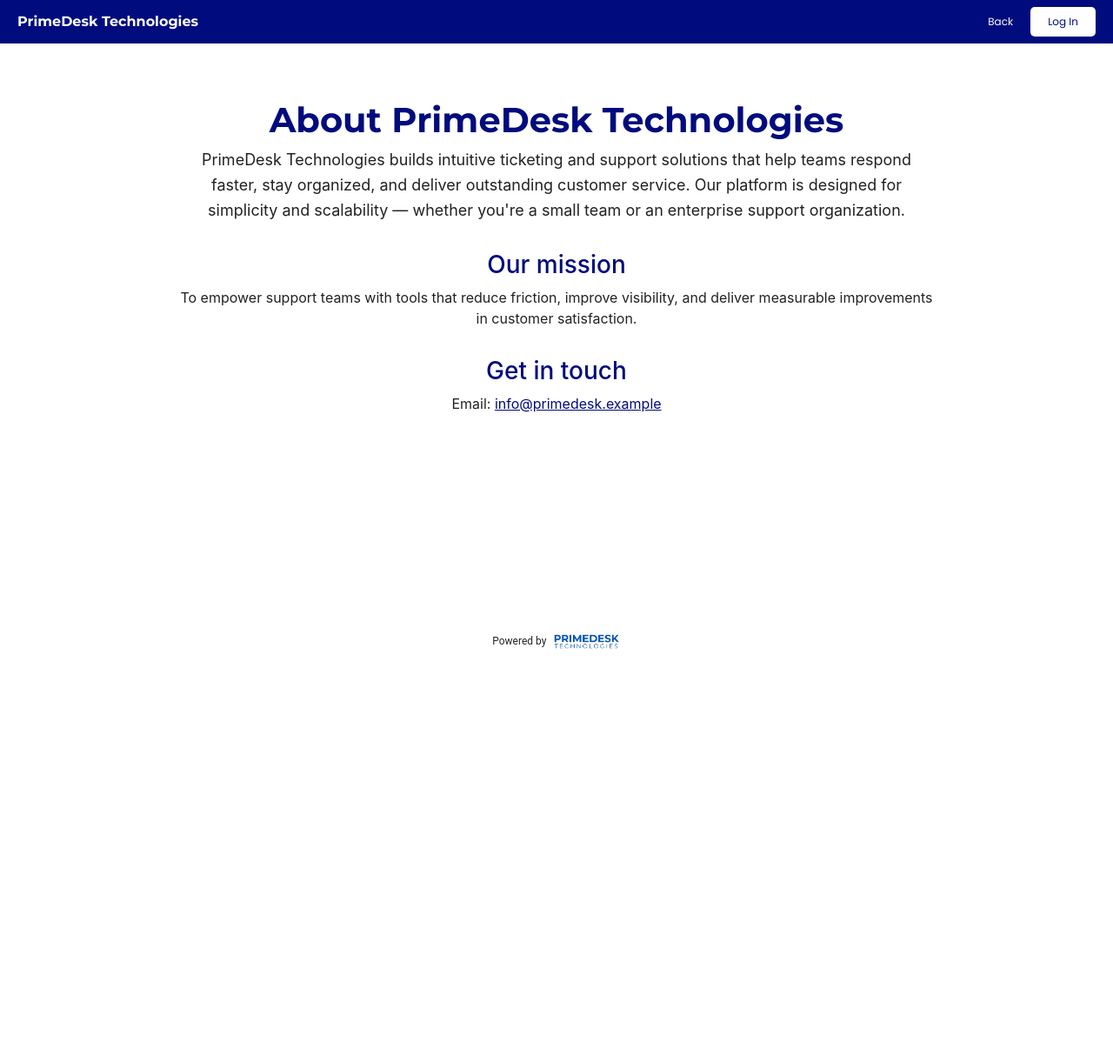
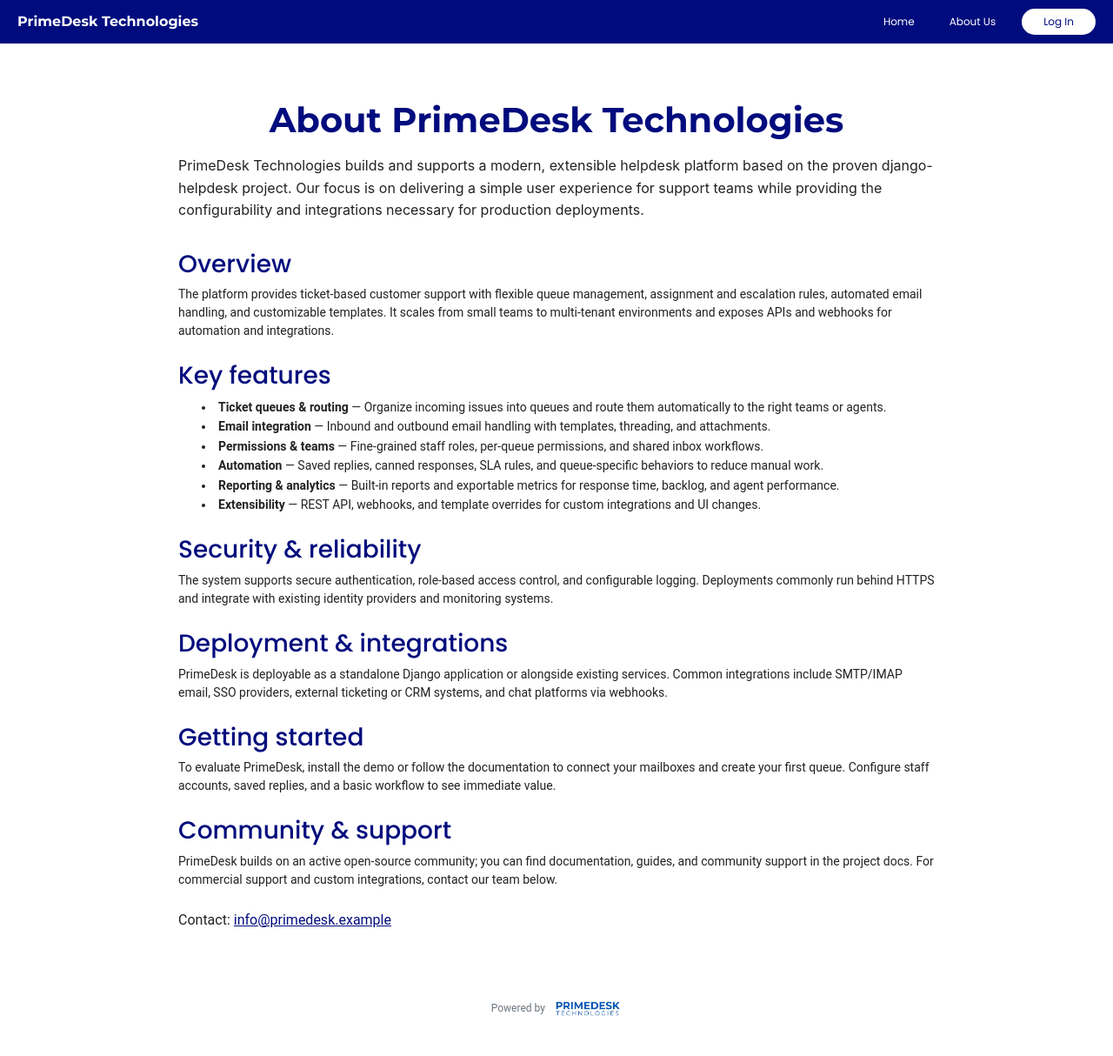
Before and after one commit to seyxhel/django-helpdesk, a Django app: page /about/ in a window 1280 px wide. Shown: the whole page at 87% size. Before the commit the page ends 746 px from the top, so only its background shows below. Run offline with Django 3.2, Linux system fonts and the light colour scheme; parts of the project's set-up code (start-up, migrations or seed data) failed here and were passed over; some libraries are stand-ins or nearby versions.

Commit message:
Update about page content and styling; enhance footer design and navigation links

```diff
--- a/helpdesk/templates/helpdesk/about.html
+++ b/helpdesk/templates/helpdesk/about.html
@@ -1,17 +1,37 @@
 {% extends "helpdesk/base.html" %}
 {% block helpdesk_body %}
-<div class="py-5 text-center" style="background: transparent;">
-  <div class="container" style="max-width:900px;">
-    <h1 style="font-family: 'Montserrat', sans-serif; font-weight:700; color:#000C7D;">About PrimeDesk Technologies</h1>
-    <p style="font-size:18px; line-height:1.6; color:#222;">
-      PrimeDesk Technologies builds intuitive ticketing and support solutions that help teams respond faster, stay organized, and deliver outstanding customer service. Our platform is designed for simplicity and scalability — whether you're a small team or an enterprise support organization.
-    </p>
+<div class="py-5" style="background: transparent;">
+  <div class="container" style="max-width:900px; color:#222;">
+    <h1 style="font-family: 'Montserrat', sans-serif; font-weight:700; color:#000C7D; text-align:center;">About PrimeDesk Technologies</h1>
 
-    <h3 style="margin-top:2rem; color:#000C7D;">Our mission</h3>
-    <p style="color:#222;">To empower support teams with tools that reduce friction, improve visibility, and deliver measurable improvements in customer satisfaction.</p>
+    <p style="font-size:16px; line-height:1.6; margin-top:1rem;">PrimeDesk Technologies builds and supports a modern, extensible helpdesk platform based on the proven django-helpdesk project. Our focus is on delivering a simple user experience for support teams while providing the configurability and integrations necessary for production deployments.</p>
 
-    <h3 style="margin-top:2rem; color:#000C7D;">Get in touch</h3>
-    <p style="color:#222;">Email: <a href="mailto:info@primedesk.example" style="color:#000C7D; text-decoration:underline;">info@primedesk.example</a></p>
+    <h3 style="margin-top:2rem; color:#000C7D; font-family:'Poppins', sans-serif;">Overview</h3>
+    <p style="color:#222; font-family: 'Roboto', sans-serif; font-size:14px;">The platform provides ticket-based customer support with flexible queue management, assignment and escalation rules, automated email handling, and customizable templates. It scales from small teams to multi-tenant environments and exposes APIs and webhooks for automation and integrations.</p>
+
+    <h3 style="margin-top:1.5rem; color:#000C7D; font-family:'Poppins', sans-serif;">Key features</h3>
+    <ul style="text-align:left; margin:0 auto; color:#222; font-family: 'Roboto', sans-serif; font-size:14px; line-height:1.6; padding-left:2px; margin-left:25px; list-style-position:inside;">
+      <li><strong>Ticket queues & routing</strong> — Organize incoming issues into queues and route them automatically to the right teams or agents.</li>
+      <li><strong>Email integration</strong> — Inbound and outbound email handling with templates, threading, and attachments.</li>
+      <li><strong>Permissions & teams</strong> — Fine-grained staff roles, per-queue permissions, and shared inbox workflows.</li>
+      <li><strong>Automation</strong> — Saved replies, canned responses, SLA rules, and queue-specific behaviors to reduce manual work.</li>
+      <li><strong>Reporting & analytics</strong> — Built-in reports and exportable metrics for response time, backlog, and agent performance.</li>
+      <li><strong>Extensibility</strong> — REST API, webhooks, and template overrides for custom integrations and UI changes.</li>
+    </ul>
+
+    <h3 style="margin-top:1.5rem; color:#000C7D; font-family:'Poppins', sans-serif;">Security & reliability</h3>
+    <p style="color:#222; font-family: 'Roboto', sans-serif; font-size:14px;">The system supports secure authentication, role-based access control, and configurable logging. Deployments commonly run behind HTTPS and integrate with existing identity providers and monitoring systems.</p>
+
+    <h3 style="margin-top:1.5rem; color:#000C7D; font-family:'Poppins', sans-serif;">Deployment & integrations</h3>
+    <p style="color:#222; font-family: 'Roboto', sans-serif; font-size:14px;">PrimeDesk is deployable as a standalone Django application or alongside existing services. Common integrations include SMTP/IMAP email, SSO providers, external ticketing or CRM systems, and chat platforms via webhooks.</p>
+
+    <h3 style="margin-top:1.5rem; color:#000C7D; font-family:'Poppins', sans-serif;">Getting started</h3>
+    <p style="color:#222; font-family: 'Roboto', sans-serif; font-size:14px;">To evaluate PrimeDesk, install the demo or follow the documentation to connect your mailboxes and create your first queue. Configure staff accounts, saved replies, and a basic workflow to see immediate value.</p>
+
+    <h3 style="margin-top:1.5rem; color:#000C7D; font-family:'Poppins', sans-serif;">Community & support</h3>
+    <p style="color:#222; font-family: 'Roboto', sans-serif; font-size:14px;">PrimeDesk builds on an active open-source community; you can find documentation, guides, and community support in the project docs. For commercial support and custom integrations, contact our team below.</p>
+
+    <p style="margin-top:1.5rem; color:#222; font-family: 'Roboto', sans-serif;">Contact: <a href="mailto:info@primedesk.example" style="color:#000C7D; text-decoration:underline;">info@primedesk.example</a></p>
   </div>
 </div>
 {% endblock %}
--- a/helpdesk/templates/helpdesk/attribution.html
+++ b/helpdesk/templates/helpdesk/attribution.html
@@ -1,10 +1,13 @@
 {% load i18n %}
-<!-- Sticky Footer (centered) -->
-<footer class="sticky-footer" style="background-color: #ffffff; width: 100%;">
+<!-- Sticky Footer (centered, subtle) -->
+<footer class="sticky-footer" style="background-color: transparent; width: 100%;">
     <div class="container-fluid">
         <div class="row">
-            <div class="col-12 d-flex justify-content-center align-items-center py-2">
-                <span style="font-family: 'Roboto', Arial, sans-serif; font-size:12px;">Powered by <img src="/static/helpdesk/img/PrimeDesklogo.png" alt="PrimeDesk Logo" style="height:20px;vertical-align:middle;margin-left:5px;"></span>
+            <div class="col-12 d-flex justify-content-center align-items-center py-3">
+                <span style="font-family: 'Roboto', Arial, sans-serif; font-size:12px; color: #6c757d;">
+                    Powered by
+                    <img src="/static/helpdesk/img/PrimeDesklogo.png" alt="PrimeDesk Logo" style="height:20px; vertical-align:middle; margin-left:8px;">
+                </span>
             </div>
         </div>
     </div>
--- a/helpdesk/templates/helpdesk/base.html
+++ b/helpdesk/templates/helpdesk/base.html
@@ -21,6 +21,43 @@
             .logo { font-family: 'Montserrat', sans-serif; }
             /* Nav link font: Poppins, small size per request */
             .nav-links a { font-family: 'Poppins', sans-serif; font-size: 12px; }
+
+            /* Hover and active (onclick) effects for nav links */
+            /* Use :not(.login-btn) so the login button keeps its white background */
+            .nav-links a:not(.login-btn) {
+                padding: 6px 10px; /* small hit target for hover */
+                border-radius: 8px;
+                transition: background-color 150ms ease, transform 60ms ease;
+            }
+
+            /* subtle light background on hover */
+            .nav-links a:not(.login-btn):hover {
+                background-color: rgba(243, 231, 231, 0.12);
+                text-decoration: none;
+            }
+
+            /* stronger background and slight press effect on active (click) */
+            .nav-links a:not(.login-btn):active {
+                background-color: rgba(255,255,255,0.18);
+                transform: translateY(1px);
+            }
+                /* Login button hover: remove white background, show white border and white text */
+                .nav-links a.login-btn {
+                    transition: background-color 150ms ease, color 150ms ease, border-color 150ms ease, transform 60ms ease;
+                }
+
+                .nav-links a.login-btn:hover {
+                    background-color: transparent !important;
+                    border: 1px solid rgba(255,255,255,0.95) !important;
+                    color: #ffffff !important;
+                    text-decoration: none;
+                    transform: translateY(-1px);
+                }
+
+                .nav-links a.login-btn:active {
+                    background-color: rgba(255,255,255,0.06) !important;
+                    transform: translateY(1px);
+                }
         </style>
 
         {% include 'helpdesk/base_js.html' %}
@@ -39,13 +76,9 @@
         <!-- Navigation on the right -->
         <div class="col-md-6 col-4" style="display: flex; align-items: center;">
             <div class="nav-links" style="display: flex; align-items: center; gap: 20px; justify-content: flex-end; width: 100%;">
-                {% comment %} Show 'Back' on the about page, otherwise 'About Us' linking to /about/ {% endcomment %}
-                {% if request.path == '/about/' %}
-                    <a href="/" class="about-link" style="color: white; text-decoration: none;">Back</a>
-                {% else %}
-                    <a href="/about/" class="about-link" style="color: white; text-decoration: none;">About Us</a>
-                {% endif %}
-                <a href="/login" class="login-btn" style="background-color: white; color: #000C7D; border: none; padding: 8px 20px; border-radius: 5px; text-decoration: none; margin-right: 20px;">Log In</a>
+                <a href="/" class="home-link" style="color: white; text-decoration: none;">Home</a>
+                <a href="/about" class="about-link" style="color: white; text-decoration: none;">About Us</a>
+                <a href="/login" class="login-btn" style="background-color: white; color: #000C7D; border: none; padding: 6px 25px; border-radius: 15px; text-decoration: none; margin-right: 20px;">Log In</a>
             </div>
         </div>
     </div>
```
